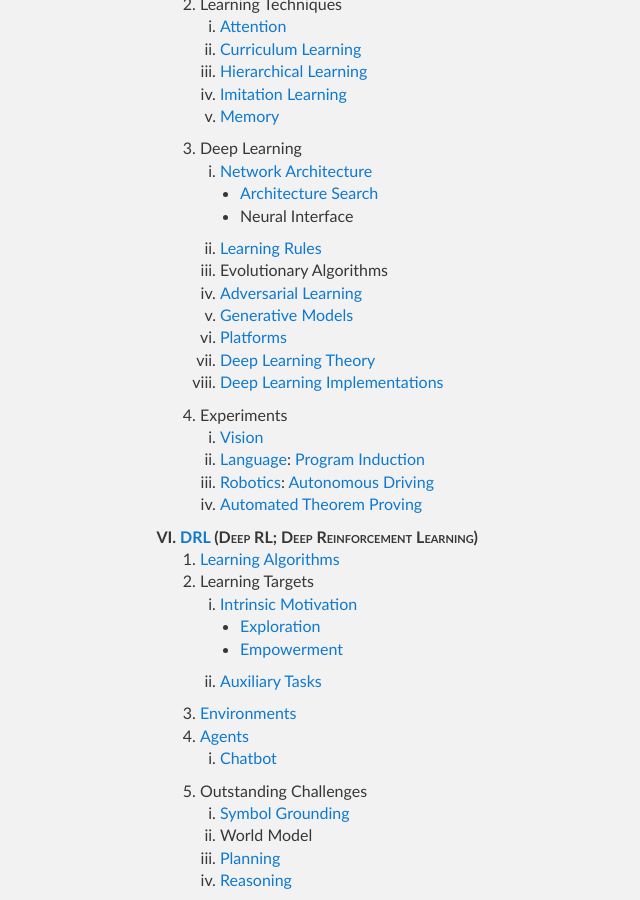
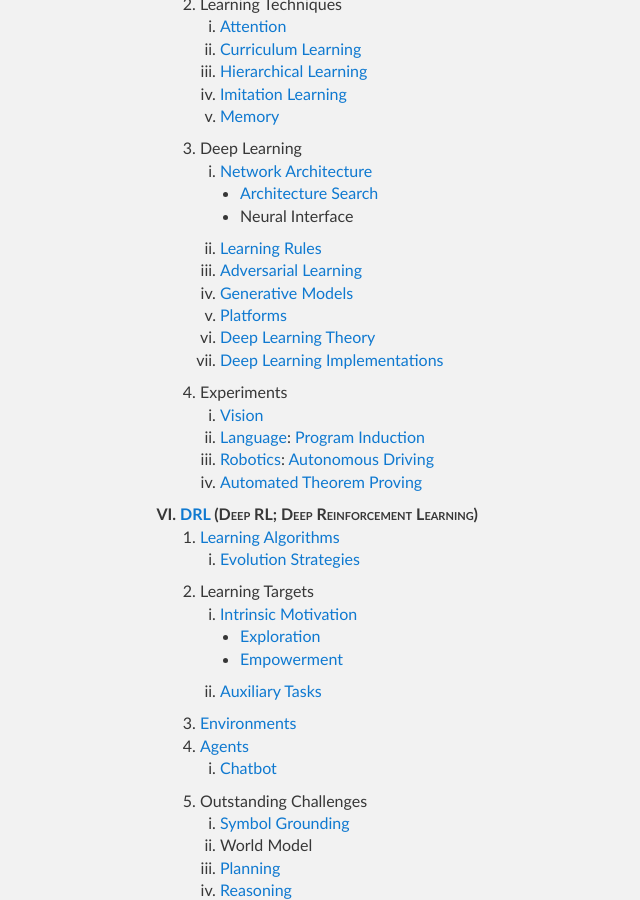
Before and after one commit to Tonywuhk/realai.org, a Jekyll site: the page built from README.md, in a window 1280 px wide and 900 px high, scrolled down 1209 px. Shown: the whole window, without its empty margins (0-640 px from the left). Built offline with Jekyll 4.4.1, drawn with Linux system fonts in a browser that asks for light colours; our own code applies the rules of GitHub Pages for plain Markdown files; the repository's description, which GitHub fills in, is left out.

Commit message:
Update files

```diff
--- a/README.md
+++ b/README.md
@@ -62,12 +62,11 @@ mathjax: true
             * [Architecture Search](http://realai.org/architecture-search/)
             * Neural Interface
         2. [Learning Rules](http://realai.org/learning-rules/)
-        3. Evolutionary Algorithms
-        4. [Adversarial Learning](http://realai.org/adversarial-learning/)
-        5. [Generative Models](http://realai.org/generative-models/)
-        6. [Platforms](http://realai.org/learning-platforms/)
-        7. [Deep Learning Theory](http://realai.org/deep-learning-theory/)
-        8. [Deep Learning Implementations](http://realai.org/deep-learning/implementation/)
+        3. [Adversarial Learning](http://realai.org/adversarial-learning/)
+        4. [Generative Models](http://realai.org/generative-models/)
+        5. [Platforms](http://realai.org/learning-platforms/)
+        6. [Deep Learning Theory](http://realai.org/deep-learning-theory/)
+        7. [Deep Learning Implementations](http://realai.org/deep-learning/implementation/)
     4. Experiments
         1. [Vision](http://realai.org/computer-vision/)
         2. [Language](http://realai.org/NLP/): [Program Induction](http://realai.org/program-induction/)
@@ -76,6 +75,7 @@ mathjax: true
 
 6. [DRL](DRL/README.md) (Deep RL; Deep Reinforcement Learning)
     1. [Learning Algorithms](DRL/learning-algorithms.md)
+        1. [Evolution Strategies](DRL/evolution-strategies.md)
     2. Learning Targets
         1. [Intrinsic Motivation](DRL/intrinsic-motivation.md)
             * [Exploration](DRL/exploration.md)
```
Also changed, not shown: DRL/evolution-strategies.md (added, +7 -0 lines), research-groups/publications/deepmind.md (+2 -1 lines).
